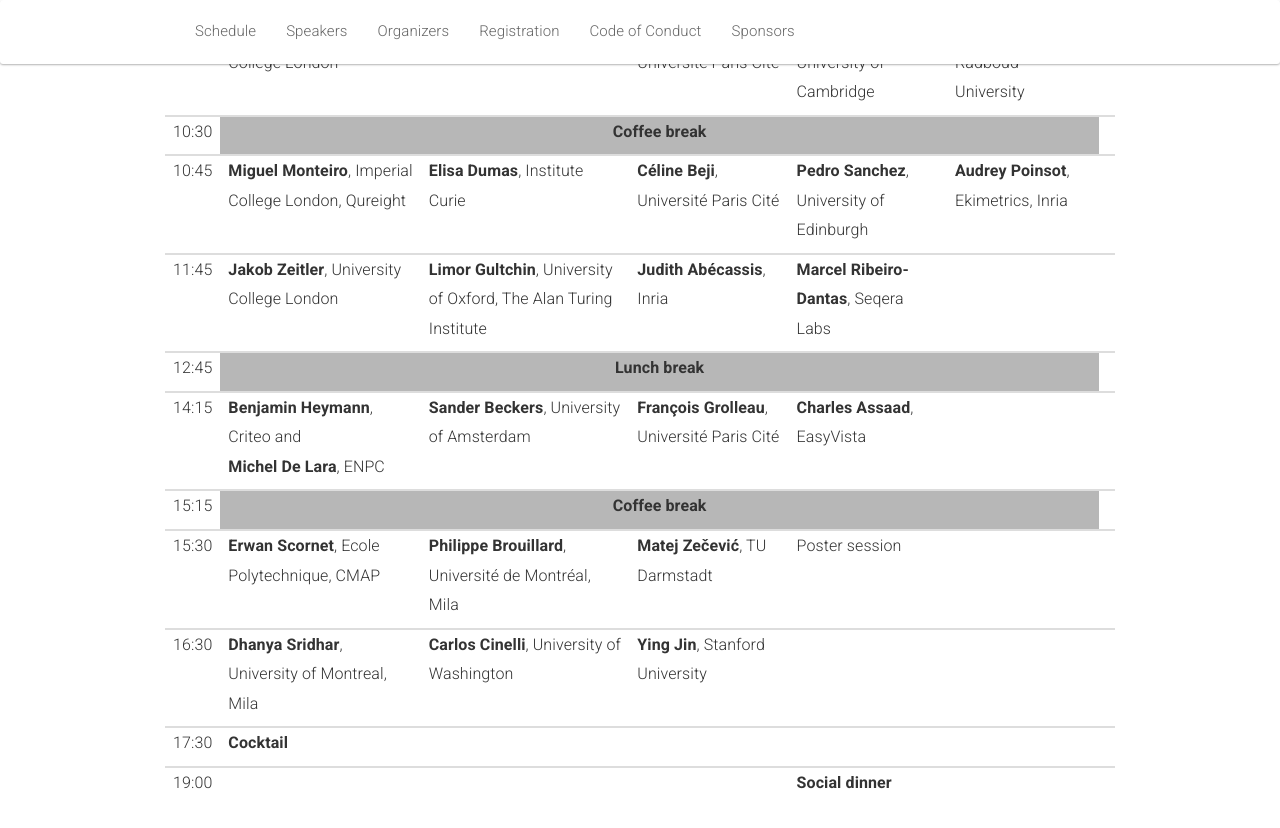
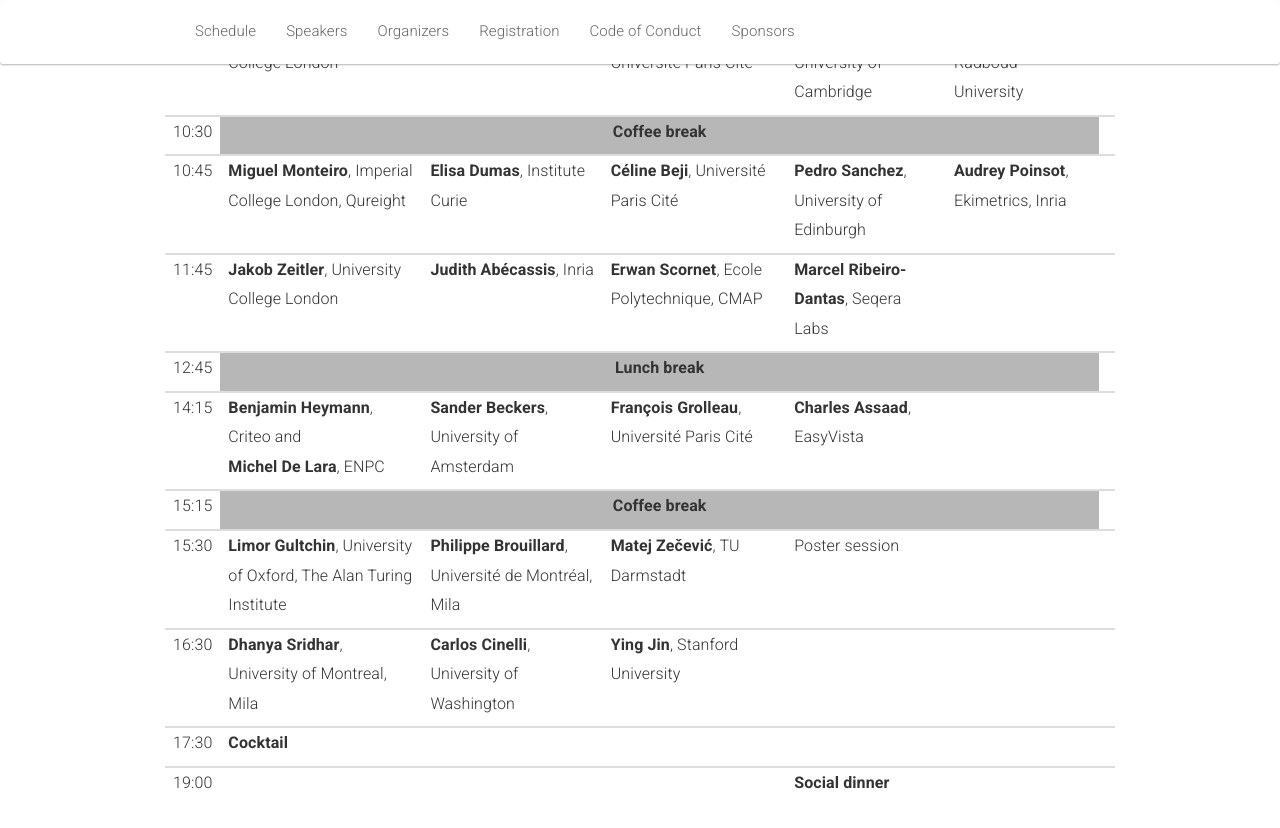
Before and after one commit to quarter-on-causality/quarter-on-causality.github.io, a Jekyll site: the page built from _pages/home_practice.md, in a window 1280 px wide and 900 px high, scrolled down 1112 px, cut to the strip 0-866 px from the top of the window. Shown: the top 828 px of the strip. Built offline with Jekyll 4.4.1, drawn with Linux system fonts in a browser that asks for light colours; nearby versions of some CDN libraries; some of the changed lines change nothing that is shown.

Commit message:
Update the schedule

```diff
--- a/_pages/home_practice.md
+++ b/_pages/home_practice.md
@@ -161,8 +161,8 @@ acknowledgements: ""
         <tr>
           <td>11:45</td>
           <td><strong>Jakob Zeitler</strong>, University College London</td>
-          <td><strong>Limor Gultchin</strong>, University of Oxford, The Alan Turing Institute</td>
           <td><strong>Judith Abécassis</strong>, Inria</td>
+          <td><strong>Erwan Scornet</strong>, Ecole Polytechnique, CMAP</td>
           <td><strong>Marcel Ribeiro-Dantas</strong>, Seqera Labs</td>
           <td><strong></strong></td>
         </tr>
@@ -193,7 +193,7 @@ acknowledgements: ""
       <tbody>
         <tr>
           <td>15:30</td>
-          <td><strong>Erwan Scornet</strong>, Ecole Polytechnique, CMAP</td>
+          <td><strong>Limor Gultchin</strong>, University of Oxford, The Alan Turing Institute</td>
           <td><strong>Philippe Brouillard</strong>, Université de Montréal, Mila </td>
           <td><strong>Matej Zečević</strong>, TU Darmstadt</td>
           <td>Poster session</td>
```
